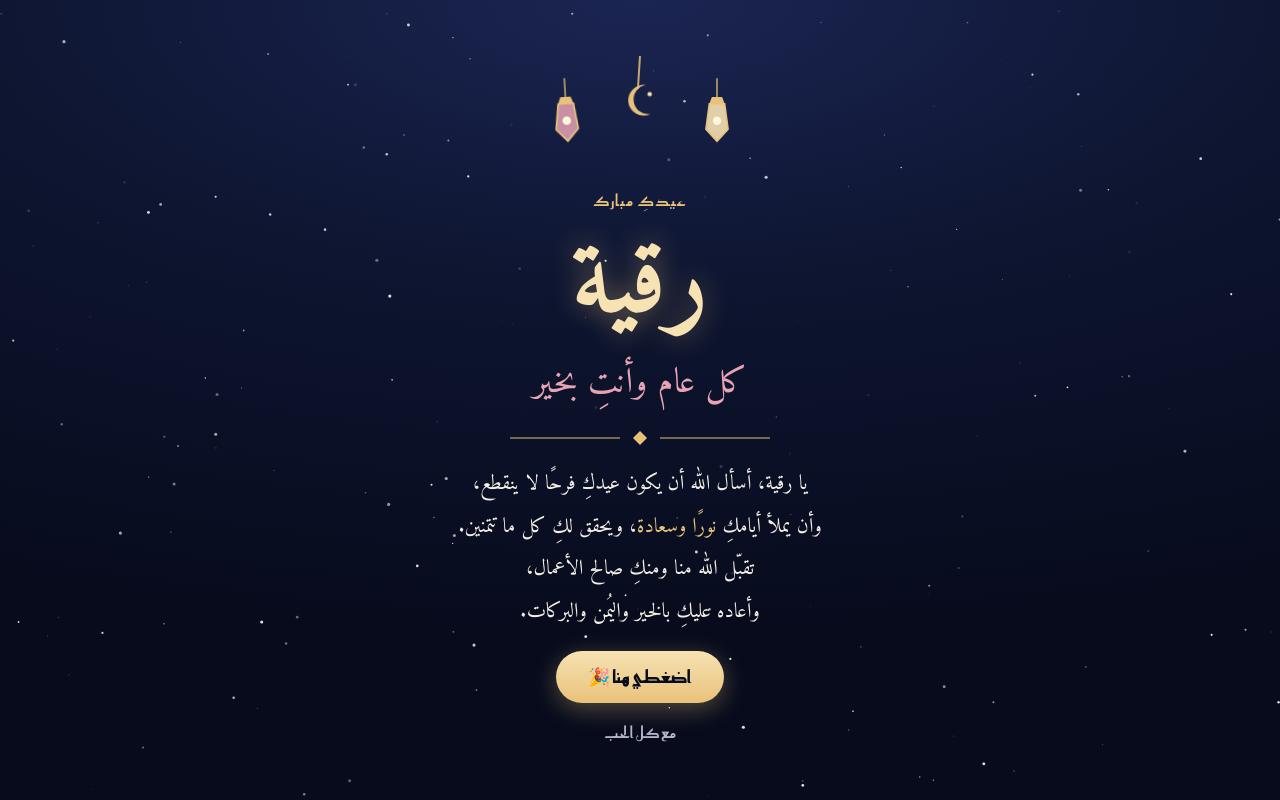
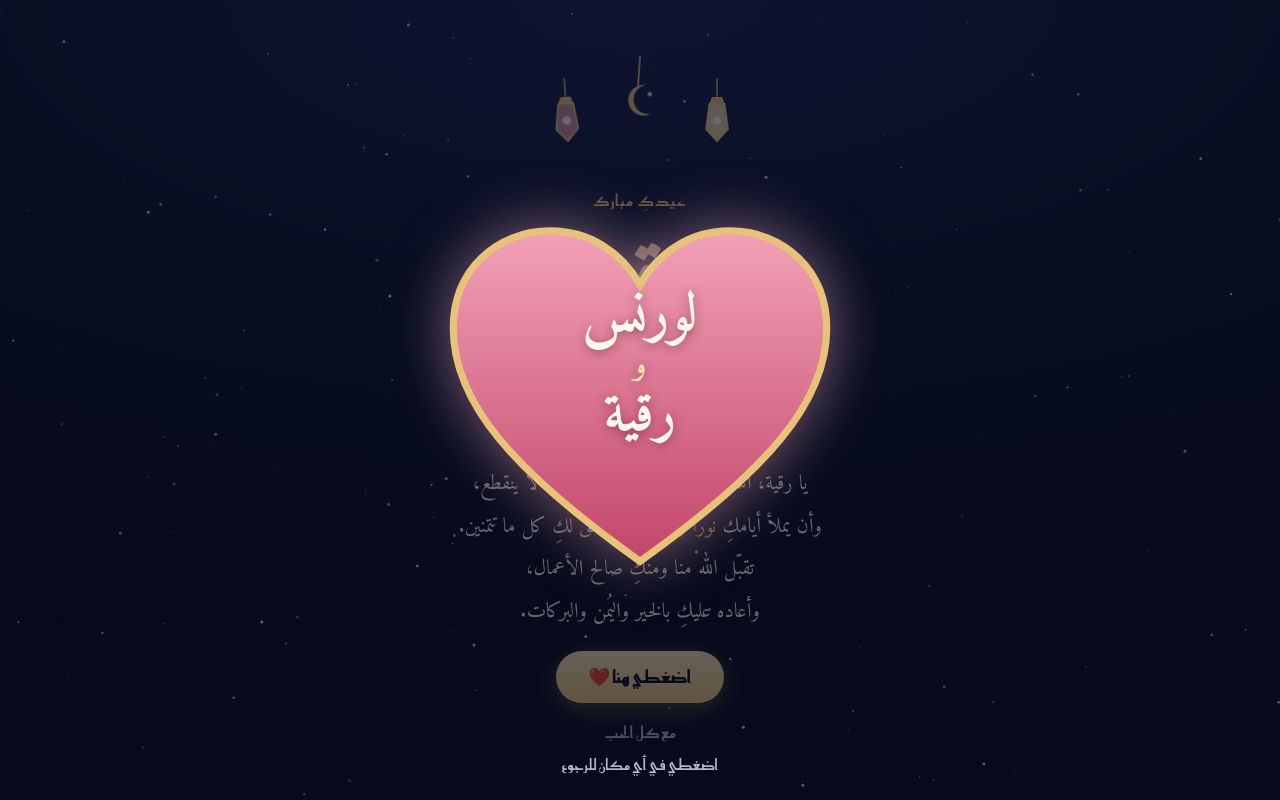
Before and after one commit to i5s5u/ruqayya-eid, a plain HTML site: page index.html in a window 1280 px wide. Drawn offline with Linux system fonts and the light colour scheme; a web font is replaced by a local one.

Commit message:
feat: show heart with Lorens and Ruqayya names on button press
Co-Authored-By: Claude Opus 5.5 <noreply@anthropic.com>

```diff
--- a/index.html
+++ b/index.html
@@ -83,7 +83,34 @@ button {
 button:hover { transform: translateY(-2px); }
 button:active { transform: translateY(1px); }
 button:focus-visible { outline: 3px solid var(--rose); outline-offset: 4px; }
-@media (prefers-reduced-motion: reduce) { .lantern { animation: none; } }
+.love {
+  position: fixed; inset: 0; z-index: 2;
+  display: grid; place-items: center;
+  background: rgba(7, 11, 28, .6);
+  padding-left: max(16px, env(safe-area-inset-left, 0px));
+  padding-right: max(16px, env(safe-area-inset-right, 0px));
+  cursor: pointer;
+  animation: fade .4s ease both;
+}
+.heart-wrap {
+  position: relative; width: min(82vw, 380px); aspect-ratio: 1.1;
+  animation: pop .7s cubic-bezier(.2, 1.4, .4, 1) both, beat 1.6s ease-in-out .8s infinite;
+}
+.heart-wrap svg { position: absolute; inset: 0; width: 100%; height: 100%; filter: drop-shadow(0 0 28px rgba(232,163,180,.55)); }
+.names {
+  position: absolute; inset: 8% 14% 26%;
+  display: flex; flex-direction: column; align-items: center; justify-content: center;
+  font-family: var(--display); font-weight: 700; color: #fff8ec;
+  text-shadow: 0 2px 10px rgba(80, 10, 30, .45);
+  line-height: 1.15;
+}
+.names .n { font-size: clamp(2.2rem, 11vw, 3.3rem); }
+.names .and { font-size: clamp(1.4rem, 6vw, 1.9rem); color: var(--gold-soft); }
+.love-hint { position: absolute; bottom: calc(24px + env(safe-area-inset-bottom, 0px)); left: 0; right: 0; text-align: center; font-family: var(--label); color: var(--muted); font-size: .95rem; margin: 0; }
+@keyframes fade { from { opacity: 0; } to { opacity: 1; } }
+@keyframes pop { from { transform: scale(.2); opacity: 0; } to { transform: scale(1); opacity: 1; } }
+@keyframes beat { 0%,100% { transform: scale(1); } 15% { transform: scale(1.07); } 30% { transform: scale(1); } 45% { transform: scale(1.05); } }
+@media (prefers-reduced-motion: reduce) { .lantern, .love, .heart-wrap { animation: none; } }
 </style>
 </head>
 <body>
@@ -110,10 +137,30 @@ button:focus-visible { outline: 3px solid var(--rose); outline-offset: 4px; }
       وأعاده عليكِ بالخير واليُمن والبركات.
     </p>
 
-    <button id="celebrate" type="button">اضغطي هنا 🎉</button>
+    <button id="celebrate" type="button">اضغطي هنا ❤️</button>
     <p class="sign">مع كل الحب</p>
   </section>
 </main>
+
+<div class="love" id="love" role="dialog" aria-label="لورنس ورقية" hidden>
+  <div class="heart-wrap">
+    <svg viewBox="0 0 220 200" aria-hidden="true">
+      <defs>
+        <linearGradient id="hg" x1="0" y1="0" x2="0" y2="1">
+          <stop offset="0" stop-color="#f2a2b6"/>
+          <stop offset="1" stop-color="#c2456a"/>
+        </linearGradient>
+      </defs>
+      <path d="M110 190C40 140 6 102 6 60 6 28 30 6 60 6c22 0 40 12 50 30C120 18 138 6 160 6c30 0 54 22 54 54 0 42-34 80-104 130z" fill="url(#hg)" stroke="#e9c27a" stroke-width="4"/>
+    </svg>
+    <div class="names">
+      <span class="n">لورنس</span>
+      <span class="and">و</span>
+      <span class="n">رقية</span>
+    </div>
+  </div>
+  <p class="love-hint">اضغطي في أي مكان للرجوع</p>
+</div>
 
 <script>
 (() => {
@@ -159,7 +206,12 @@ button:focus-visible { outline: 3px solid var(--rose); outline-offset: 4px; }
     requestAnimationFrame(frame);
   }
 
+  const love = document.getElementById('love');
+  love.addEventListener('click', () => { love.hidden = true; });
+  document.addEventListener('keydown', e => { if (e.key === 'Escape') love.hidden = true; });
+
   document.getElementById('celebrate').addEventListener('click', () => {
+    love.hidden = false;
     const n = reduce ? 1 : 5;
     for (let i = 0; i < n; i++) {
       setTimeout(() => burst(w * (.2 + Math.random() * .6), h * (.15 + Math.random() * .4)), i * 250);
```
